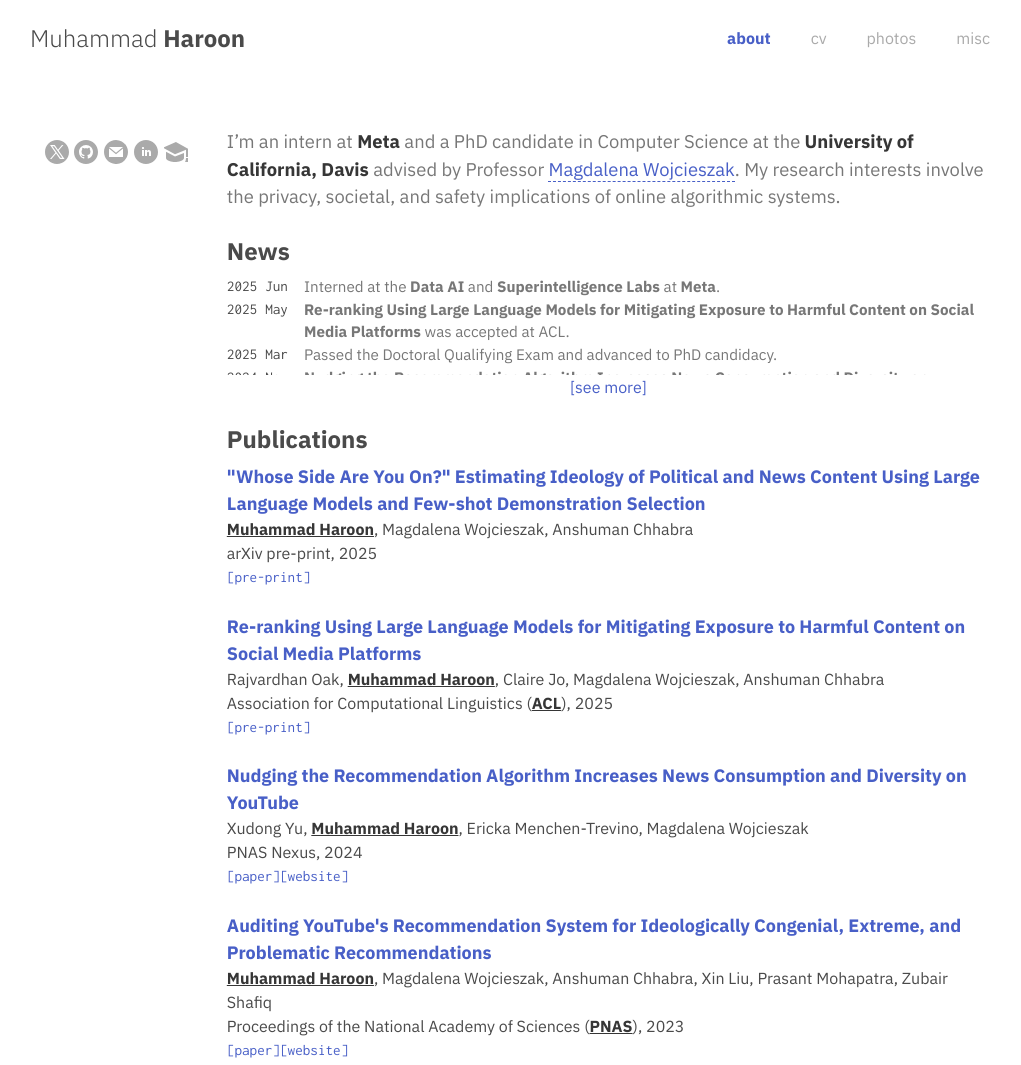
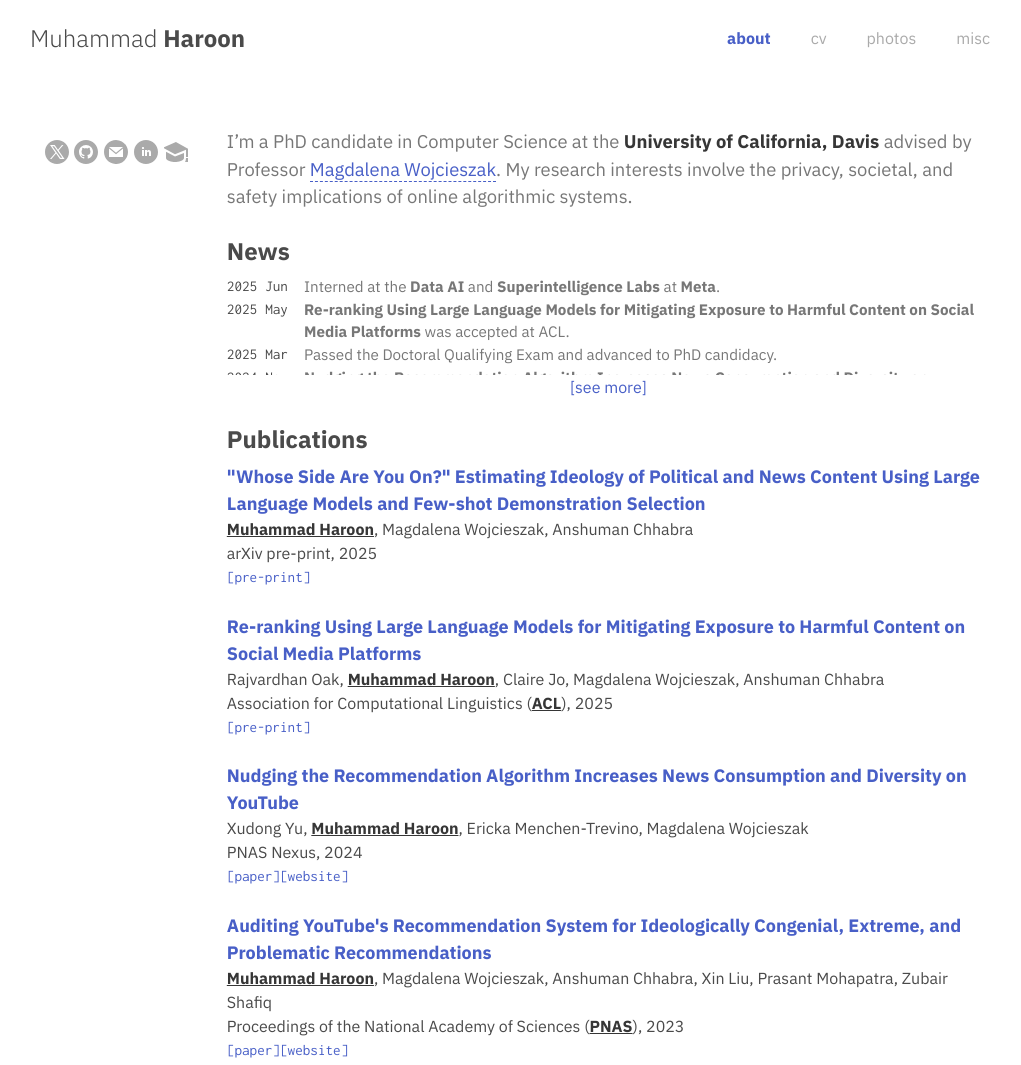
Before and after one commit to Haroon96/haroon96.github.io, an Astro site: page / in a window 1280 px wide. Shown: the top 1065 px of the page, without its empty margins (130-1151 px from the left). Built offline with nearby package versions, Linux system fonts and the light colour scheme; Astro itself is replaced by a stand-in of ours.

Commit message:
Update introduction.md

```diff
--- a/src/data/introduction.md
+++ b/src/data/introduction.md
@@ -1 +1 @@
-I'm an intern at **Meta** and a PhD candidate in Computer Science at the **University of California, Davis** advised by Professor [Magdalena Wojcieszak](https://communication.ucdavis.edu/people/magdalena-wojcieszak). My research interests involve the privacy, societal, and safety implications of online algorithmic systems.
+I'm a PhD candidate in Computer Science at the **University of California, Davis** advised by Professor [Magdalena Wojcieszak](https://communication.ucdavis.edu/people/magdalena-wojcieszak). My research interests involve the privacy, societal, and safety implications of online algorithmic systems.
```
